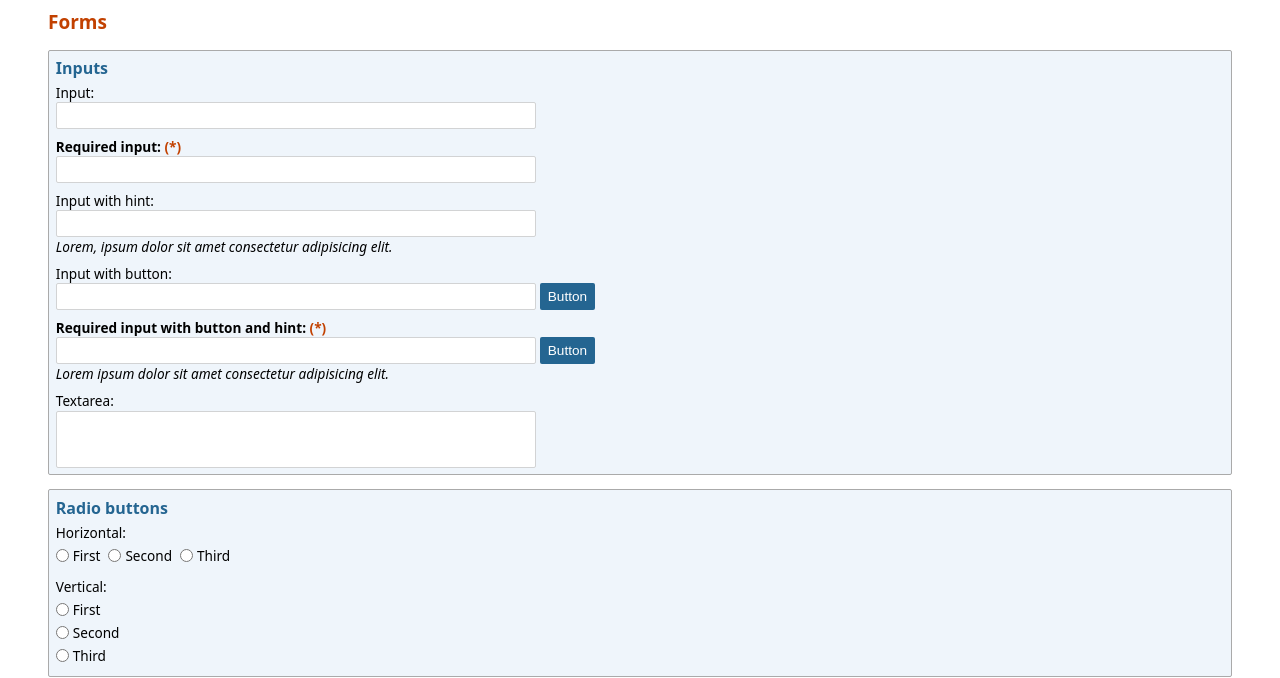
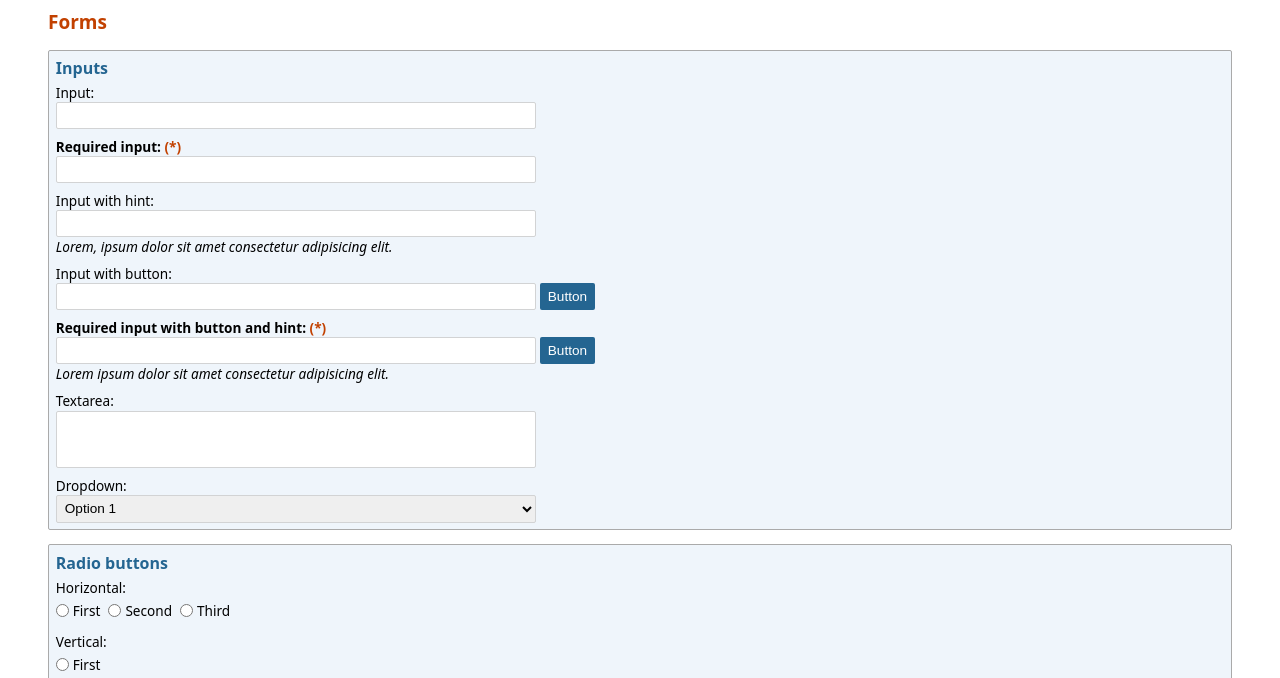
Before and after one commit to psleziak/cuzk-style, a plain HTML site: page forms.html in a window 1280 px wide. Shown: the part 111-789 px from the top of the page. Drawn offline with Linux system fonts and the light colour scheme.

Commit message:
dropdown

```diff
--- a/forms.html
+++ b/forms.html
@@ -111,6 +111,21 @@
                 <textarea rows="3" class="cuzk-maxw-480"></textarea>
               </div>
             </div>
+
+            <div class="cuzk-form-field">
+              <div class="cuzk-form-field__label">
+                <label for="inputWithAll">Dropdown:</label>
+              </div>
+              <div class="cuzk-form-field__input">
+                <select class="cuzk-maxw-480">
+                  <option>Option 1</option>
+                  <option>Option 2</option>
+                  <option>Option 3</option>
+                  <option>Option 4</option>
+                  <option>Option 5</option>
+                </select>
+              </div>
+            </div>
           </fieldset>
         </div>
 
--- /dev/null
+++ b/styles/_dropdown.scss
@@ -0,0 +1,20 @@
+select {
+  height: 2.8rem;
+  padding: 0.5rem 0.4rem;
+  padding-top: 0.4rem;
+  border: 1px solid #d2d3d4;
+  border-radius: 2px;
+  width: 100%;
+  flex: 1;
+  font-size: inherit;
+
+  &:hover,
+  &:focus {
+    color: $cuzk-fg-focus !important;
+    background-color: $cuzk-bg-focus !important;
+  }
+
+  option {
+    background-color: white;
+  }
+}
--- a/styles/styles.scss
+++ b/styles/styles.scss
@@ -1,5 +1,6 @@
 @import "base";
 @import "button";
+@import "dropdown";
 @import "fieldset";
 @import "footer";
 @import "form-field";
```
Also changed, not shown: styles/styles.css, 1 other file.
